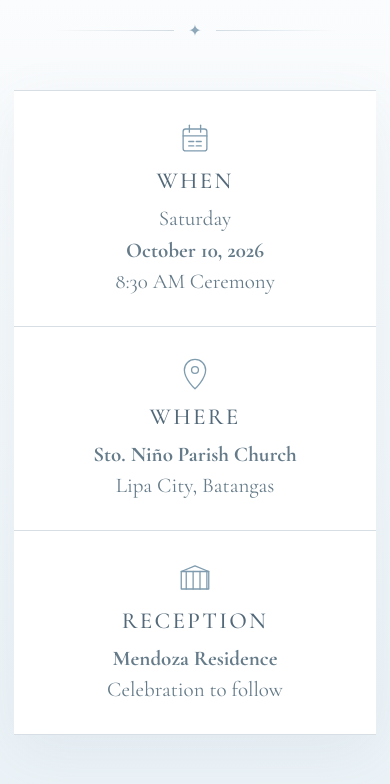
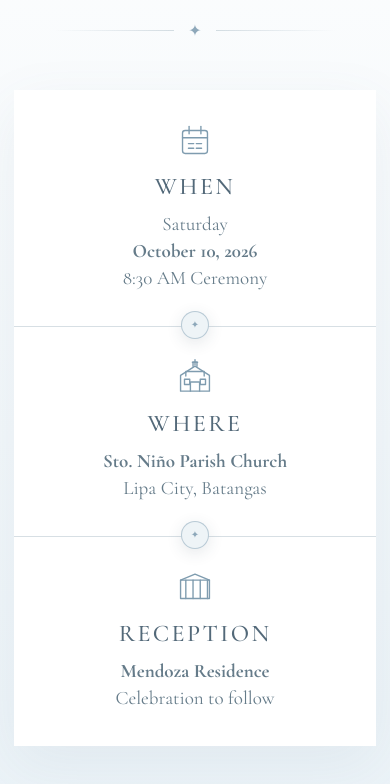
Before and after one commit to hatebreed555666/wedding1, a plain HTML site: page index.html in a window 390 px wide. Shown: the part 4677-5461 px from the top of the page. Drawn offline with nearby package versions, Linux system fonts and the light colour scheme.

Commit message:
Update index.html

```diff
--- a/index.html
+++ b/index.html
@@ -164,13 +164,18 @@ url("landingpage.jpg") center/cover no-repeat}
 /* DETAILS */
 .details{padding:125px 0;background:linear-gradient(180deg,#17212b,#101319)}
 .section-head{text-align:center}.section-head h2{font-size:clamp(48px,6vw,78px);margin:8px 0}
-.detail-grid{display:grid;grid-template-columns:repeat(3,1fr);margin-top:50px;border-top:1px solid var(--line);border-bottom:1px solid var(--line)}
-.detail{padding:40px 28px;text-align:center;border-right:1px solid var(--line)}
-.detail:last-child{border-right:0}.detail .symbol{font-size:28px;color:var(--champ)}
+.detail-grid{display:grid;grid-template-columns:repeat(3,1fr);margin-top:50px;position:relative}
+.detail{padding:40px 28px;text-align:center;position:relative}
+.detail:not(:last-child)::after{content:"✦";position:absolute;right:-13px;top:50%;transform:translateY(-50%);width:26px;height:26px;display:grid;place-items:center;color:#8da8ba;background:#eef4f7;border:1px solid rgba(141,168,186,.55);border-radius:50%;font-size:10px;z-index:3;box-shadow:0 4px 16px rgba(40,65,82,.12);transition:transform .5s ease,box-shadow .5s ease}
+.detail:hover:not(:last-child)::after{transform:translateY(-50%) rotate(180deg);box-shadow:0 6px 20px rgba(40,65,82,.2)}
+.detail .symbol{font-size:28px;color:var(--champ)}
 .detail-icon{width:46px;height:46px;margin:0 auto 10px;display:grid;place-items:center;color:#7f9caf}
 .detail-icon svg{width:100%;height:100%;fill:none;stroke:currentColor;stroke-width:2.1;stroke-linecap:round;stroke-linejoin:round}
 .detail h3{font-size:28px;text-transform:uppercase;letter-spacing:.1em;margin:12px 0}
 .detail p{font-family:"Cormorant Garamond",serif;font-size:21px;line-height:1.5;color:#d7e0e7;margin:0}
+.detail{opacity:0;transform:translateY(18px);animation:detailReveal .8s cubic-bezier(.2,.7,.2,1) both}
+.detail:nth-child(1){animation-delay:.08s}.detail:nth-child(2){animation-delay:.2s}.detail:nth-child(3){animation-delay:.32s}
+@keyframes detailReveal{to{opacity:1;transform:translateY(0)}}
 
 /* ENTOURAGE */
 .ent{padding:100px 0;background:#0d141b}
@@ -850,6 +855,15 @@ section, .wrap, .hero, .hero-content, .gallery-section, .gallery-stage,
  .parents-blessing .family-names{color:#4f687a}
  .parents-blessing .family-names.deceased{color:#5f7788}
 }
+
+@media(max-width:700px){
+  .details .detail{padding:30px 18px 34px}
+  .details .detail:not(:last-child)::after{right:50%;top:auto;bottom:-13px;transform:translateX(50%);}
+  .details .detail:hover:not(:last-child)::after{transform:translateX(50%) rotate(180deg)}
+  .details .detail-icon{width:42px;height:42px;margin-bottom:8px}
+  .details .detail h3{font-size:24px;margin:10px 0}
+  .details .detail p{font-size:19px;line-height:1.42}
+}
 </style>
 </head>
 <body>
@@ -957,7 +971,7 @@ section, .wrap, .hero, .hero-content, .gallery-section, .gallery-stage,
   <div class="section-head"><div class="kicker">Save the date</div><h2>THE CELEBRATION</h2><div class="rule">✦</div></div>
   <div class="detail-grid">
    <div class="detail"><div class="detail-icon" aria-hidden="true"><svg viewBox="0 0 64 64" role="img"><rect x="13" y="16" width="38" height="35" rx="4"></rect><line x1="13" y1="27" x2="51" y2="27"></line><line x1="23" y1="10" x2="23" y2="21"></line><line x1="41" y1="10" x2="41" y2="21"></line><line x1="22" y1="36" x2="30" y2="36"></line><line x1="34" y1="36" x2="42" y2="36"></line><line x1="22" y1="43" x2="30" y2="43"></line><line x1="34" y1="43" x2="42" y2="43"></line></svg></div><h3>When</h3><p>Saturday<br><strong>October 10, 2026</strong><br>8:30 AM Ceremony</p></div>
-   <div class="detail"><div class="detail-icon" aria-hidden="true"><svg viewBox="0 0 64 64" role="img"><path d="M32 54s17-15.5 17-30A17 17 0 1 0 15 24c0 14.5 17 30 17 30Z"></path><circle cx="32" cy="24" r="5.5"></circle></svg></div><h3>Where</h3><p><strong>Sto. Niño Parish Church</strong><br>Lipa City, Batangas</p></div>
+   <div class="detail"><div class="detail-icon" aria-hidden="true"><svg viewBox="0 0 64 64" role="img"><path d="M10 28 32 14l22 14v24H10Z"></path><path d="M25 52V38h14v14"></path><path d="M18 29V22h28v7"></path><path d="M29 14V8h6v6"></path><path d="M32 4v8M28 8h8"></path><path d="M16 34h8v8h-8zM40 34h8v8h-8z"></path></svg></div><h3>Where</h3><p><strong>Sto. Niño Parish Church</strong><br>Lipa City, Batangas</p></div>
    <div class="detail"><div class="detail-icon" aria-hidden="true"><svg viewBox="0 0 64 64" role="img"><path d="M10 20h44v28H10z"></path><path d="M10 20l22-9 22 9"></path><line x1="18" y1="20" x2="18" y2="48"></line><line x1="29" y1="20" x2="29" y2="48"></line><line x1="40" y1="20" x2="40" y2="48"></line><line x1="51" y1="20" x2="51" y2="48"></line></svg></div><h3>Reception</h3><p><strong>Mendoza Residence</strong><br>Celebration to follow</p></div>
   </div>
  </div>
```
